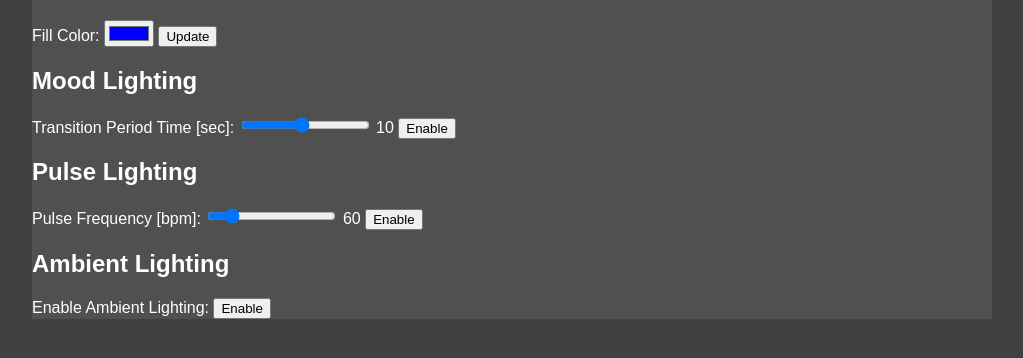
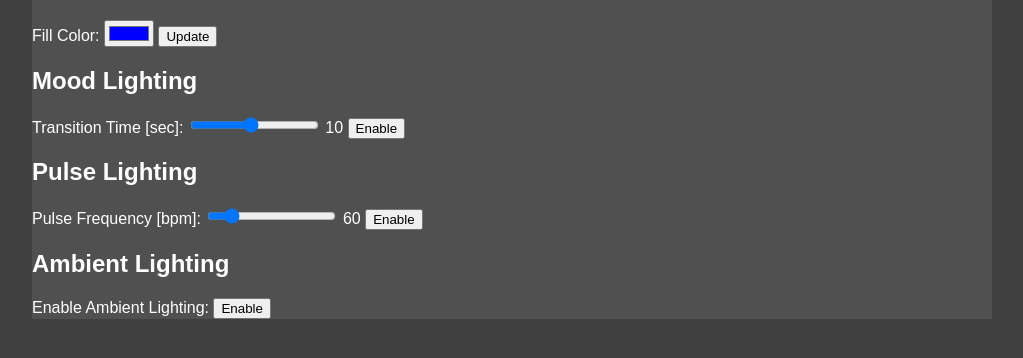
Before and after one commit to andrewjren/ambient-leds, a Flask app: page / in a window 1280 px wide. Shown: the part 112-470 px from the top of the page, without its empty margins (128-1151 px from the left). Run offline with Flask 2, Linux system fonts and the light colour scheme.

Commit message:
update label html

```diff
--- a/templates/base.html
+++ b/templates/base.html
@@ -23,7 +23,7 @@
   </header>
   <body>
     <form action="/mood" method="post">
-      <label for="mood_period">Transition Period Time [sec]:</label>
+      <label for="mood_period">Transition Time [sec]:</label>
       <input name="mood_period" id="mood_period_id" type="range" min="1" max="20" class="slider" oninput="mood_period_out_id.value = mood_period_id.value" value="{{ mood_period }}">
       <output name="mood_period_out" id="mood_period_out_id">{{ mood_period }}</output>
       <input name="enable_mood" type="submit" value="Enable">
```
